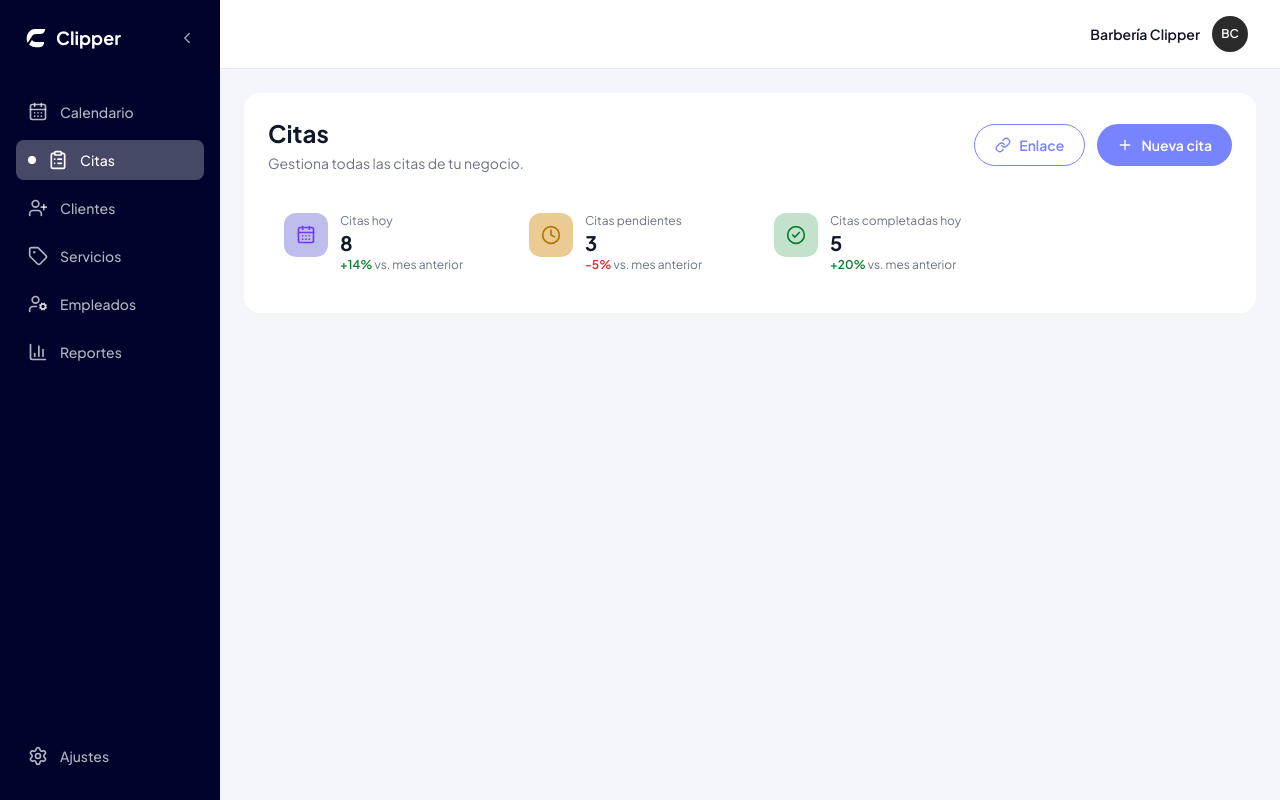
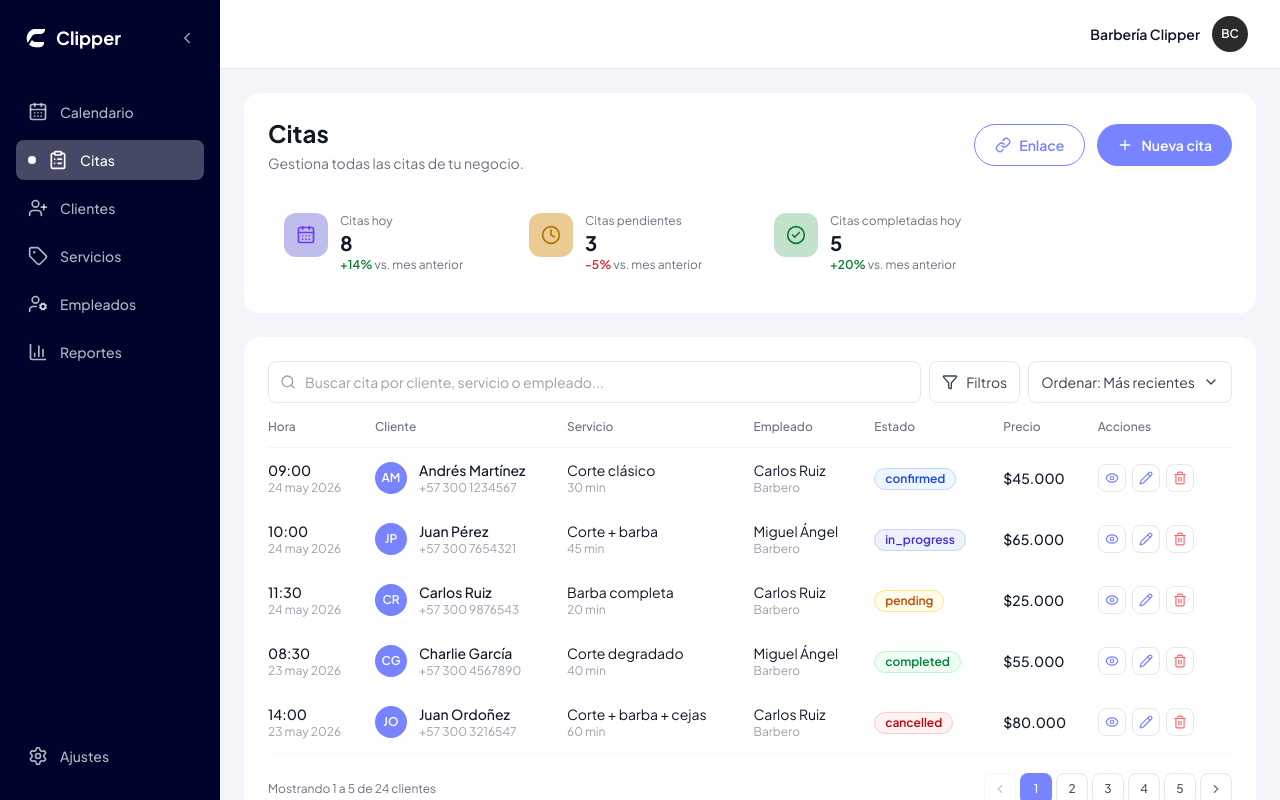
Before and after one commit to AndresRios123/Clipper-frontend, a React (Vite) app: page /citas in a window 1280 px wide. Built offline with nearby package versions, Linux system fonts and the light colour scheme.

Commit message:
Se ha implementado la lista de clientes en la página de clientes

```diff
--- /dev/null
+++ b/src/components/AppointmentsView/AppointmentsListSection.tsx
@@ -0,0 +1,46 @@
+import { useState } from "react";
+import { Filter, ChevronDown } from "lucide-react";
+import SearchInput from "../SearchInput/SearchInput";
+import AppointmentsTable from "./AppointmentsTable";
+
+const AppointmentsListSection = () => {
+  const [searchTerm, setSearchTerm] = useState("");
+
+  return (
+    <div className="bg-white rounded-2xl p-6 flex flex-col gap-4">
+      <div className="flex items-center gap-2">
+        <SearchInput
+          value={searchTerm}
+          onChange={setSearchTerm}
+          placeholder="Buscar cita por cliente, servicio o empleado..."
+          className="flex-1 min-w-0"
+        />
+
+        <div className="flex items-center gap-2 flex-shrink-0">
+          <button
+            type="button"
+            className="flex items-center gap-2 border border-gray-200 rounded-lg px-3 py-2.5 text-sm text-gray-700 hover:bg-gray-50 transition-colors"
+          >
+            <Filter size={16} />
+            <span className="hidden sm:inline">Filtros</span>
+          </button>
+
+          <button
+            type="button"
+            className="flex items-center gap-2 border border-gray-200 rounded-lg px-3 py-2.5 text-sm text-gray-700 hover:bg-gray-50 transition-colors"
+          >
+            <span className="hidden sm:inline">Ordenar: Más recientes</span>
+            <span className="sm:hidden">Ordenar</span>
+            <ChevronDown size={16} />
+          </button>
+        </div>
+      </div>
+
+      <div className="-mx-6 px-6">
+        <AppointmentsTable />
+      </div>
+    </div>
+  );
+};
+
+export default AppointmentsListSection;
--- /dev/null
+++ b/src/components/AppointmentsView/AppointmentsTable.tsx
@@ -0,0 +1,226 @@
+import { useState } from "react";
+import { Eye, Pencil, Trash2 } from "lucide-react";
+import DataTable from "../Datatable/DataTable";
+import type { Column } from "../Datatable/DataTable";
+import Badge from "../Badge/Badge";
+
+export type Appointment = {
+  id: string;
+  date: string;
+  time: string;
+  client: {
+    name: string;
+    phone: string;
+  };
+  service: {
+    name: string;
+    duration: number;
+  };
+  employee: {
+    name: string;
+    role: string;
+  };
+  status: "pending" | "confirmed" | "in_progress" | "completed" | "cancelled";
+  price: number;
+};
+
+const SAMPLE_APPOINTMENTS: Appointment[] = [
+  {
+    id: "1",
+    date: "24 may 2026",
+    time: "09:00",
+    client: { name: "Andrés Martínez", phone: "+57 300 1234567" },
+    service: { name: "Corte clásico", duration: 30 },
+    employee: { name: "Carlos Ruiz", role: "Barbero" },
+    status: "confirmed",
+    price: 45000,
+  },
+  {
+    id: "2",
+    date: "24 may 2026",
+    time: "10:00",
+    client: { name: "Juan Pérez", phone: "+57 300 7654321" },
+    service: { name: "Corte + barba", duration: 45 },
+    employee: { name: "Miguel Ángel", role: "Barbero" },
+    status: "in_progress",
+    price: 65000,
+  },
+  {
+    id: "3",
+    date: "24 may 2026",
+    time: "11:30",
+    client: { name: "Carlos Ruiz", phone: "+57 300 9876543" },
+    service: { name: "Barba completa", duration: 20 },
+    employee: { name: "Carlos Ruiz", role: "Barbero" },
+    status: "pending",
+    price: 25000,
+  },
+  {
+    id: "4",
+    date: "23 may 2026",
+    time: "08:30",
+    client: { name: "Charlie García", phone: "+57 300 4567890" },
+    service: { name: "Corte degradado", duration: 40 },
+    employee: { name: "Miguel Ángel", role: "Barbero" },
+    status: "completed",
+    price: 55000,
+  },
+  {
+    id: "5",
+    date: "23 may 2026",
+    time: "14:00",
+    client: { name: "Juan Ordoñez", phone: "+57 300 3216547" },
+    service: { name: "Corte + barba + cejas", duration: 60 },
+    employee: { name: "Carlos Ruiz", role: "Barbero" },
+    status: "cancelled",
+    price: 80000,
+  },
+  {
+    id: "6",
+    date: "25 may 2026",
+    time: "15:30",
+    client: { name: "Pedro López", phone: "+57 300 6543210" },
+    service: { name: "Corte clásico", duration: 30 },
+    employee: { name: "Miguel Ángel", role: "Barbero" },
+    status: "confirmed",
+    price: 45000,
+  },
+  {
+    id: "7",
+    date: "25 may 2026",
+    time: "16:00",
+    client: { name: "Luis Gómez", phone: "+57 300 1112233" },
+    service: { name: "Afeitado tradicional", duration: 25 },
+    employee: { name: "Carlos Ruiz", role: "Barbero" },
+    status: "pending",
+    price: 35000,
+  },
+];
+
+const getInitials = (name: string) => {
+  return name
+    .split(" ")
+    .map((n) => n[0])
+    .join("")
+    .toUpperCase()
+    .slice(0, 2);
+};
+
+const formatPrice = (price: number) => {
+  return `$${price.toLocaleString("es-CO")}`;
+};
+
+const appointmentColumns: Column<Appointment>[] = [
+  {
+    key: "time",
+    header: "Hora",
+    render: (appt) => (
+      <div className="flex flex-col">
+        <span className="font-medium text-gray-900">{appt.time}</span>
+        <span className="text-xs text-gray-400">{appt.date}</span>
+      </div>
+    ),
+  },
+  {
+    key: "client",
+    header: "Cliente",
+    width: "w-48",
+    render: (appt) => (
+      <div className="flex items-center gap-3">
+        <span className="w-8 h-8 rounded-full bg-[#7883FF] flex items-center justify-center text-white text-xs font-semibold flex-shrink-0">
+          {getInitials(appt.client.name)}
+        </span>
+        <div className="flex flex-col">
+          <span className="font-medium text-gray-900">{appt.client.name}</span>
+          <span className="text-xs text-gray-400">{appt.client.phone}</span>
+        </div>
+      </div>
+    ),
+  },
+  {
+    key: "service",
+    header: "Servicio",
+    render: (appt) => (
+      <div className="flex flex-col">
+        <span className="text-gray-900">{appt.service.name}</span>
+        <span className="text-xs text-gray-400">{appt.service.duration} min</span>
+      </div>
+    ),
+  },
+  {
+    key: "employee",
+    header: "Empleado",
+    render: (appt) => (
+      <div className="flex flex-col">
+        <span className="text-gray-900">{appt.employee.name}</span>
+        <span className="text-xs text-gray-400">{appt.employee.role}</span>
+      </div>
+    ),
+  },
+  {
+    key: "status",
+    header: "Estado",
+    render: (appt) => <Badge variant={appt.status}>{appt.status}</Badge>,
+  },
+  {
+    key: "price",
+    header: "Precio",
+    render: (appt) => (
+      <span className="font-medium text-gray-900">{formatPrice(appt.price)}</span>
+    ),
+  },
+  {
+    key: "actions",
+    header: "Acciones",
+    render: () => (
+      <div className="flex items-center gap-1.5">
+        <button
+          type="button"
+          aria-label="Ver detalle"
+          className="w-7 h-7 flex items-center justify-center rounded-lg border border-gray-200 hover:bg-gray-50 transition-colors"
+        >
+          <Eye size={14} className="text-[#7883FF]" />
+        </button>
+        <button
+          type="button"
+          aria-label="Editar"
+          className="w-7 h-7 flex items-center justify-center rounded-lg border border-gray-200 hover:bg-gray-50 transition-colors"
+        >
+          <Pencil size={14} className="text-[#7883FF]" />
+        </button>
+        <button
+          type="button"
+          aria-label="Eliminar"
+          className="w-7 h-7 flex items-center justify-center rounded-lg border border-gray-200 hover:bg-gray-50 transition-colors"
+        >
+          <Trash2 size={14} className="text-red-400" />
+        </button>
+      </div>
+    ),
+  },
+];
+
+const AppointmentsTable = () => {
+  const [currentPage, setCurrentPage] = useState(1);
+  const PAGE_SIZE = 5;
+
+  const paginatedData = SAMPLE_APPOINTMENTS.slice(
+    (currentPage - 1) * PAGE_SIZE,
+    currentPage * PAGE_SIZE
+  );
+
+  return (
+    <DataTable
+      columns={appointmentColumns}
+      data={paginatedData}
+      keyExtractor={(appt) => appt.id}
+      totalItems={24}
+      currentPage={currentPage}
+      pageSize={PAGE_SIZE}
+      onPageChange={setCurrentPage}
+      emptyMessage="No se encontraron citas."
+    />
+  );
+};
+
+export default AppointmentsTable;
--- /dev/null
+++ b/src/components/Badge/Badge.tsx
@@ -0,0 +1,34 @@
+type BadgeVariant = "pending" | "confirmed" | "in_progress" | "completed" | "cancelled";
+
+type BadgeProps = {
+  variant: BadgeVariant;
+  children: string;
+};
+
+const variantStyles: Record<BadgeVariant, string> = {
+  pending: "bg-amber-50 text-amber-700 border-amber-200",
+  confirmed: "bg-blue-50 text-blue-700 border-blue-200",
+  in_progress: "bg-indigo-50 text-indigo-700 border-indigo-200",
+  completed: "bg-green-50 text-green-700 border-green-200",
+  cancelled: "bg-red-50 text-red-700 border-red-200",
+};
+
+const variantLabels: Record<BadgeVariant, string> = {
+  pending: "Pendiente",
+  confirmed: "Confirmada",
+  in_progress: "En proceso",
+  completed: "Completada",
+  cancelled: "Cancelada",
+};
+
+const Badge = ({ variant, children }: BadgeProps) => {
+  return (
+    <span
+      className={`inline-flex items-center text-xs font-semibold rounded-full px-2.5 py-0.5 border ${variantStyles[variant]}`}
+    >
+      {children || variantLabels[variant]}
+    </span>
+  );
+};
+
+export default Badge;
--- a/src/pages/Appointments.tsx
+++ b/src/pages/Appointments.tsx
@@ -1,9 +1,11 @@
 import AppointmentsHeader from "../components/AppointmentsView/AppointmentsHeader";
+import AppointmentsListSection from "../components/AppointmentsView/AppointmentsListSection";
 
 const Appointments = () => {
   return (
     <div className="p-6 flex flex-col gap-6">
       <AppointmentsHeader />
+      <AppointmentsListSection />
     </div>
   );
 };
```
